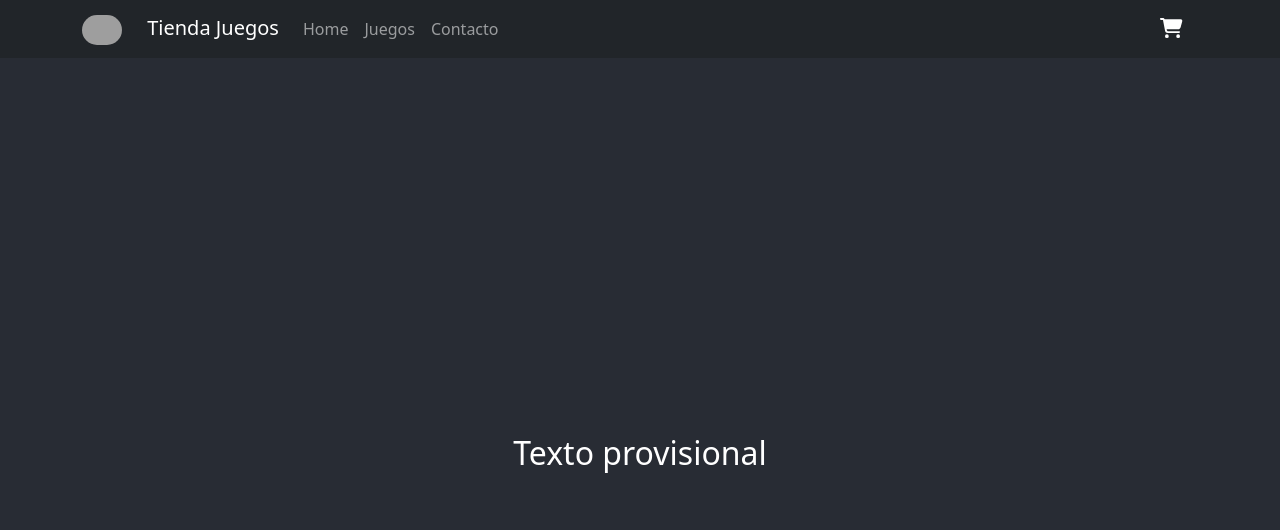
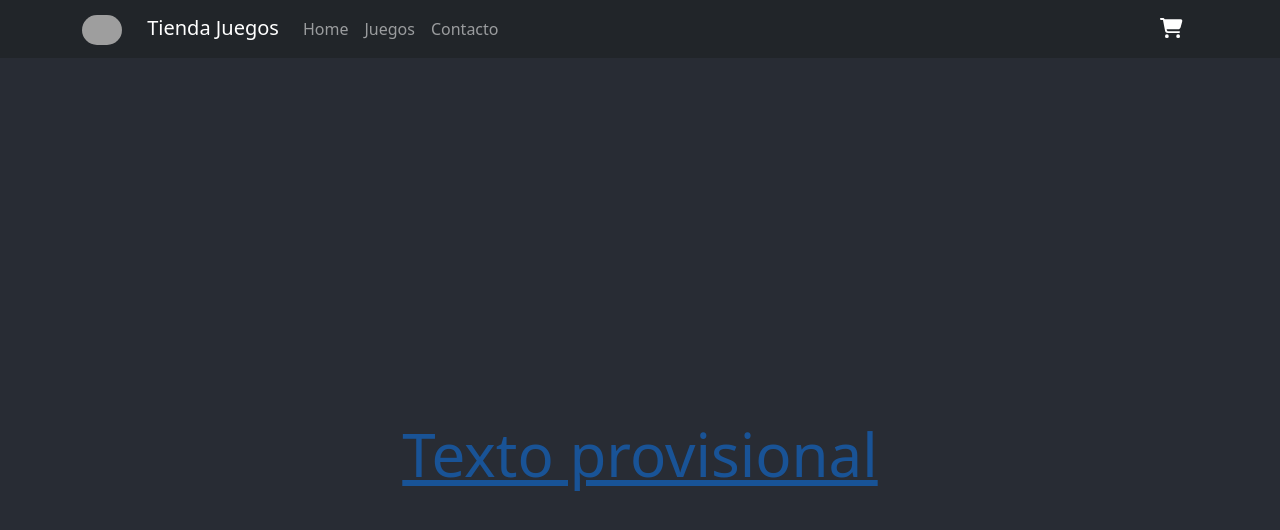
Before and after one commit to Fernando-Suarez/tienda-juegos, a React (Create React App) app: page / in a window 1280 px wide. Shown: the top 530 px of the page. Built offline with nearby package versions, Linux system fonts and the light colour scheme; grey boxes are pictures that could not be loaded.

Commit message:
nueva propiedad en componente

```diff
--- a/src/App.js
+++ b/src/App.js
@@ -14,7 +14,7 @@ function App() {
       </NavBar>
       <header className='App-header'>
 
-      <ItemListContainer></ItemListContainer>
+      <ItemListContainer greeting="Texto provisional"></ItemListContainer>
 
       </header>
     </div>
--- /dev/null
+++ b/src/components/ItemListContainer/ItemListContainer.css
@@ -0,0 +1,5 @@
+.principal-title {
+    color: rgba(17, 105, 206, 0.644);
+    font-size: 60px;
+    text-decoration: underline;
+}
--- a/src/components/ItemListContainer/ItemListContainer.js
+++ b/src/components/ItemListContainer/ItemListContainer.js
@@ -1,7 +1,8 @@
-export function ItemListContainer() {
+import './ItemListContainer.css'
+export function ItemListContainer({greeting}) {
     return(
         <>
-        <h2>Texto provisional</h2>
+        <h1 className="principal-title">{greeting}</h1>
         </>
     )
 }
--- a/src/components/NavLogo/NavLogo.css
+++ b/src/components/NavLogo/NavLogo.css
@@ -1,4 +1,4 @@
-.logo-estilo {
+.logo-style {
     height: 30px;
     width: 40px;
     border-radius: 50px;
--- a/src/components/NavLogo/NavLogo.js
+++ b/src/components/NavLogo/NavLogo.js
@@ -2,7 +2,7 @@ import './NavLogo.css'
 import logo from '../assets/logo.png'
 export function NavLogo(){
     return (
-        <img className="logo-estilo" src={logo} alt="Logo"></img>
+        <img className="logo-style" src={logo} alt="Logo"></img>
     )
 
 }
```
